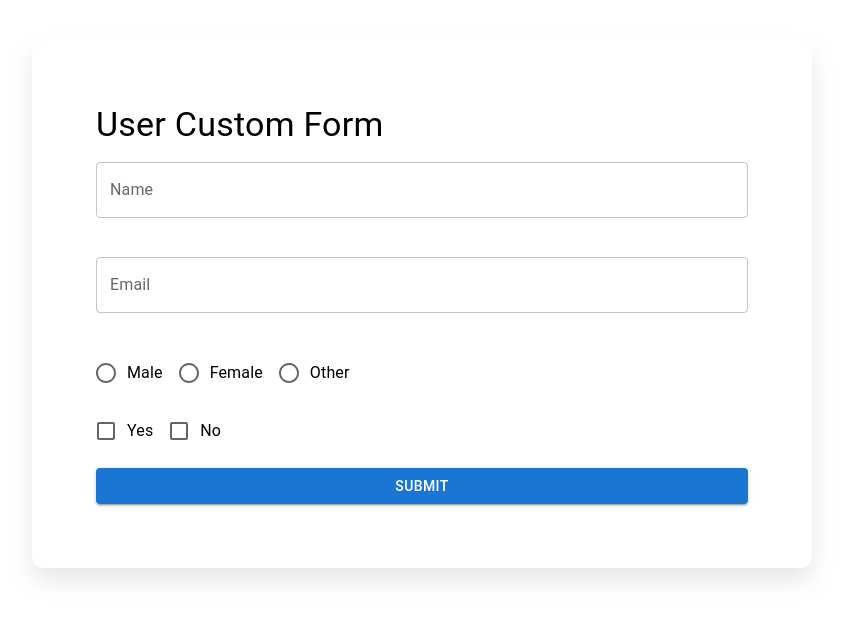
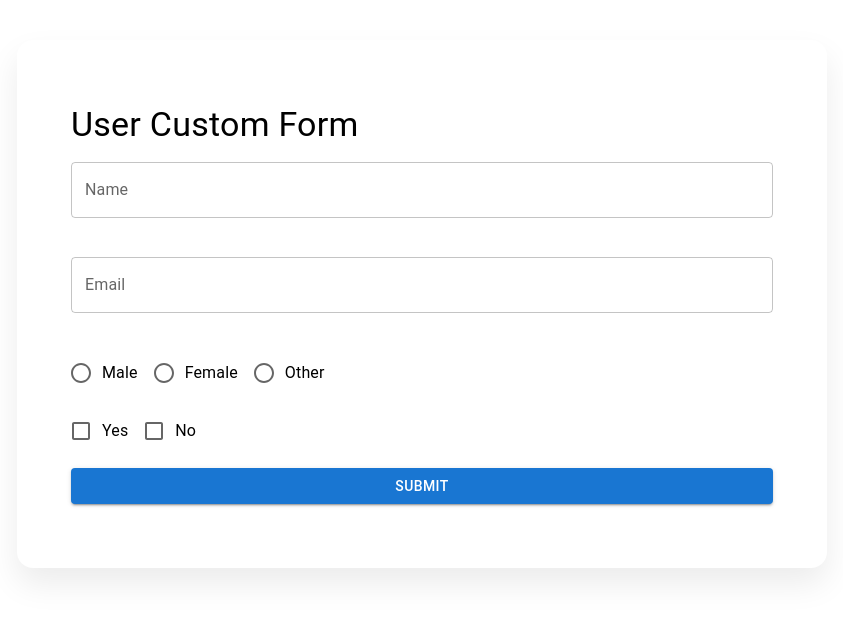
Before and after one commit to HemantGit10/CustomeFormBuild, a React (Vite) app: page / in a window 1280 px wide. Shown: the top 618 px of the page, without its empty margins (218-1061 px from the left). Built offline with nearby package versions, Linux system fonts and the light colour scheme.

Commit message:
small chnages

```diff
--- a/src/components/Dynamicform.tsx
+++ b/src/components/Dynamicform.tsx
@@ -4,7 +4,7 @@ import { RootState } from "../main";
 import { Box, Button, Typography, Skeleton } from "@mui/material";
 import { validateForm } from "../utils/formValidationUtils";
 import { renderField } from "../utils/formRenderingUtils";
-import { v4 as uuidv4 } from "uuid"; // Import uuid for unique ID generation
+import { v4 as uuidv4 } from "uuid";
 import "./Payment.css";
 import SuccessModal from "../components/SucessModal";
 
@@ -55,10 +55,10 @@ const DynamicForm: React.FC = () => {
   const handleSubmit = (event: React.FormEvent) => {
     event.preventDefault();
     if (isFormValid) {
-      const id = uuidv4(); // Generate a unique ID
-      setUniqueID(id); // Set the unique ID in state
-      setFormData({}); // Clear form data
-      setShowSuccessModal(true); // Show success modal
+      const id = uuidv4();
+      setUniqueID(id);
+      setFormData({});
+      setShowSuccessModal(true);
     }
   };
 
--- a/src/components/Payment.css
+++ b/src/components/Payment.css
@@ -1,12 +1,13 @@
 /* Main container for the form */
 .form-container {
-  max-width: 700px;
+  max-width: 750px;
   margin: 40px auto;
-  padding: 40px;
+  padding: 40px 30px;
   background-color: #fff;
-  border-radius: 12px;
-  box-shadow: 0 12px 24px rgba(0, 0, 0, 0.1);
-  transition: transform 0.3s ease, box-shadow 0.3s ease;
+  border-radius: 16px;
+  box-shadow: 0 16px 32px rgba(0, 0, 0, 0.08);
+  transition: transform 0.3s ease-in-out, box-shadow 0.3s ease-in-out;
+  overflow: hidden;
 }
 
 .form-container:hover {
@@ -17,44 +18,55 @@
 /* Title styling */
 .form-container h1 {
   text-align: center;
+  font-size: 2.2rem;
+  color: #333;
+  font-weight: 700;
+  letter-spacing: 0.8px;
   margin-bottom: 30px;
-  font-size: 2rem;
-  color: #333;
-  font-weight: 600;
-  letter-spacing: 0.5px;
+  transition: all 0.3s ease;
 }
 
-/* Form field styling */
+.form-container h1:hover {
+  color: #007bff;
+  transform: scale(1.05);
+}
+
+/* Form field container */
 .form-field {
   width: 100%;
-  margin-bottom: 20px;
+  margin-bottom: 25px;
   display: flex;
   flex-direction: column;
 }
 
 .form-field label {
-  font-size: 14px;
-  font-weight: 500;
-  color: #555;
-  margin-bottom: 8px;
+  font-size: 16px;
+  font-weight: 600;
+  color: #444;
+  margin-bottom: 10px;
+  transition: color 0.3s ease;
+}
+
+.form-field label:hover {
+  color: #007bff;
 }
 
 /* Input field styling */
 .form-field input {
   width: 100%;
-  padding: 14px;
-  border-radius: 10px;
+  padding: 16px;
+  border-radius: 12px;
   border: 1px solid #ddd;
   font-size: 16px;
-  box-sizing: border-box;
-  background-color: #fafafa;
+  font-family: 'Segoe UI', Tahoma, Geneva, Verdana, sans-serif;
+  background-color: #f9f9f9;
   transition: border-color 0.3s, box-shadow 0.3s;
 }
 
 .form-field input:focus {
   border-color: #007bff;
   background-color: #fff;
-  box-shadow: 0 0 10px rgba(0, 123, 255, 0.3);
+  box-shadow: 0 0 8px rgba(0, 123, 255, 0.3);
   outline: none;
 }
 
@@ -66,34 +78,37 @@
 /* Error message styling */
 .error-message {
   color: #dc3545;
-  font-size: 12px;
-  margin-top: 5px;
+  font-size: 13px;
+  margin-top: 8px;
   font-weight: 500;
 }
 
-/* Button container */
+/* Submit button container */
 .button-container {
   display: flex;
   justify-content: center;
-  margin-top: 20px;
+  margin-top: 30px;
 }
 
 /* Submit button styling */
 .submit-button {
   background-color: #007bff;
   color: white;
-  padding: 14px 20px;
+  padding: 16px 24px;
   border: none;
-  border-radius: 10px;
-  font-size: 16px;
+  border-radius: 12px;
+  font-size: 18px;
+  font-weight: 600;
   cursor: pointer;
   width: 100%;
-  transition: background-color 0.3s, transform 0.3s;
+  transition: background-color 0.3s, transform 0.3s, box-shadow 0.3s;
+  box-shadow: 0 4px 12px rgba(0, 123, 255, 0.1);
 }
 
 .submit-button:hover {
   background-color: #0056b3;
   transform: translateY(-3px);
+  box-shadow: 0 8px 16px rgba(0, 123, 255, 0.2);
 }
 
 .submit-button:disabled {
@@ -110,10 +125,11 @@
 
 .snackbar-alert {
   padding: 14px;
-  border-radius: 10px;
+  border-radius: 12px;
   font-size: 14px;
+  font-weight: 500;
   color: #fff;
-  font-weight: 500;
+  transition: opacity 0.5s ease;
 }
 
 .snackbar-alert.success {
@@ -123,6 +139,7 @@
 .snackbar-alert.error {
   background-color: #dc3545;
 }
+
 
 
 
```
